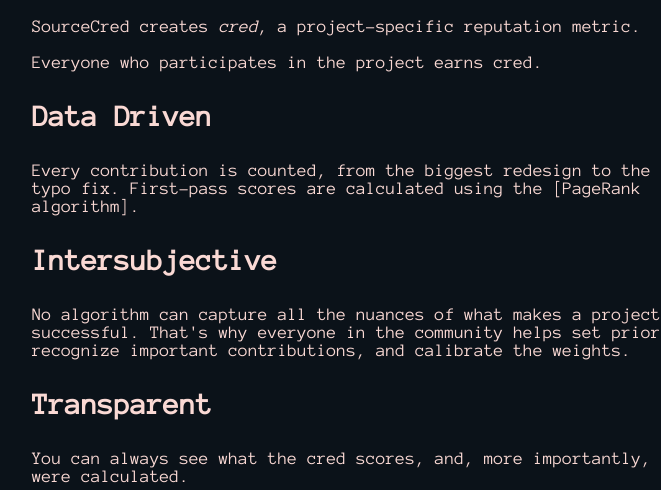
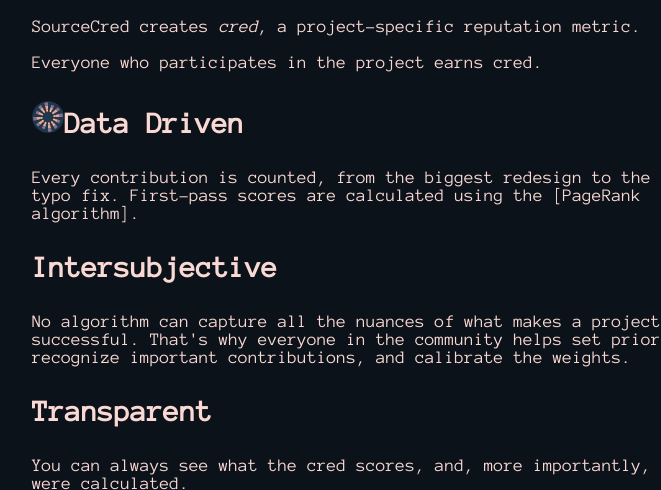
Before and after one commit to sourcecred/website, a React app: page / in a window 1280 px wide. Shown: the part 610-1100 px from the top of the page, without its empty margins (248-909 px from the left). Built offline with nearby package versions, Linux system fonts and the light colour scheme.

Commit message:
svg is working, gonna make them logo bullet points

```diff
--- a/src/index.js
+++ b/src/index.js
@@ -3,9 +3,52 @@
 import React from "react";
 import ReactDOM from "react-dom";
 import { canvasRender } from "./logoCanvas";
+import { render as svgRender } from "./logoSvg";
 import { defaultSettings } from "./defaultSettings";
 import "./style.css";
 import favicon from "./favicon.png";
+import { Wrapper } from "./wrapper";
+import { type RenderSettings } from "./logo";
+import { spiral } from "./rays";
+
+class MiniLogo extends React.Component<{|
+  size: number,
+  settings?: RenderSettings
+|}> {
+  render() {
+    const size = this.props.size;
+    const settings = this.props.settings || defaultSettings();
+    function svgGen(g) {
+      //g = g.append("g").attr("transform", `translate(${x / 2}, ${x / 2})`);
+      svgRender(g, size, settings);
+    }
+    return (
+      <svg width={size} height={size}>
+        <Wrapper generator={svgGen} x={0} y={0} />
+      </svg>
+    );
+  }
+}
+
+export function miniSettings(): RenderSettings {
+  const computes = [spiral(4), spiral(4), spiral(4)];
+  const weights = [
+    { fixed: 2, variable: 0 },
+    { fixed: 2, variable: 2 },
+    { fixed: 2, variable: 1 }
+  ];
+  return {
+    pupil: 0.35,
+    rayWidth: 0.5,
+    nRays: 12,
+    backgroundColor: "#20364a",
+    baseColor: "#ffbc95",
+    midColor: "#e7a59a",
+    edgeColor: "#87738c",
+    computes,
+    weights
+  };
+}
 
 export class Landing extends React.Component<{}> {
   render() {
@@ -15,13 +58,17 @@
         <h1>SourceCred</h1>
         <h2 className="no-bottom-margin">a reputation protocol</h2>
         <h2 className="no-top-margin">for open collaboration</h2>
+
         <p>
           SourceCred creates <em>cred</em>, a project-specific reputation
           metric.
         </p>
         <p>Everyone who participates in the project earns cred.</p>
 
-        <h3>Data Driven</h3>
+        <h3>
+          <MiniLogo size={32} settings={miniSettings()} />
+          Data Driven
+        </h3>
         <p>
           Every contribution is counted, from the biggest redesign to the
           smallest typo fix. First-pass scores are calculated using the
--- a/src/logoSvg.js
+++ b/src/logoSvg.js
@@ -10,6 +10,8 @@
 import "d3-transition";
 
 import { type RenderSettings, type LogoData, dataGen } from "./logo";
+
+const TAU = 2 * Math.PI;
 
 export function render(g: any, size: number, settings: RenderSettings) {
   const data = dataGen(settings.nRays, settings.computes, settings.weights)(0);
@@ -32,26 +34,25 @@
   internal
     .append("circle")
     .attr("fill", backgroundColor)
-    .attr("stroke", "#3f6385")
-    .attr("stroke-width", 2)
     .attr("r", backgroundRadius);
 
   const layers = ["base", "mid", "edge"];
   const color = scaleOrdinal()
     .domain(layers)
     .range([baseColor, midColor, edgeColor]);
-  const width = ((2 * Math.PI) / nRays) * rayWidth;
+  const width = (TAU / nRays) * rayWidth;
 
+  const toPix = x => (x * (1 - pupil) * 0.9 + pupil) * backgroundRadius;
   const arc = d3Arc()
-    .startAngle(d => (d.data.i / nRays) * 2 * Math.PI)
-    .endAngle(d => (d.data.i / nRays) * 2 * Math.PI + width)
-    .innerRadius(d => (d[0] + pupil) * backgroundRadius)
-    .outerRadius(d => (d[1] + pupil) * backgroundRadius);
+    .startAngle(d => (-d.i / nRays) * TAU)
+    .endAngle(d => (-d.i / nRays) * TAU - width)
+    .innerRadius(d => toPix(d.y0))
+    .outerRadius(d => toPix(d.y1));
 
   layers.forEach((layer, layer_index) => {
     const rays = internal
       .selectAll(`.ray-${layer}`)
-      .data(data[layer_index], d => d.data.i + "-" + layer);
+      .data(data[layer_index], d => d.i + "-" + layer);
 
     rays
       .enter()
--- a/src/style.css
+++ b/src/style.css
@@ -1,4 +1,3 @@
-  svg {background-color: #20364a}
   canvas {
     height: 256px;
     width: 256px;
```
